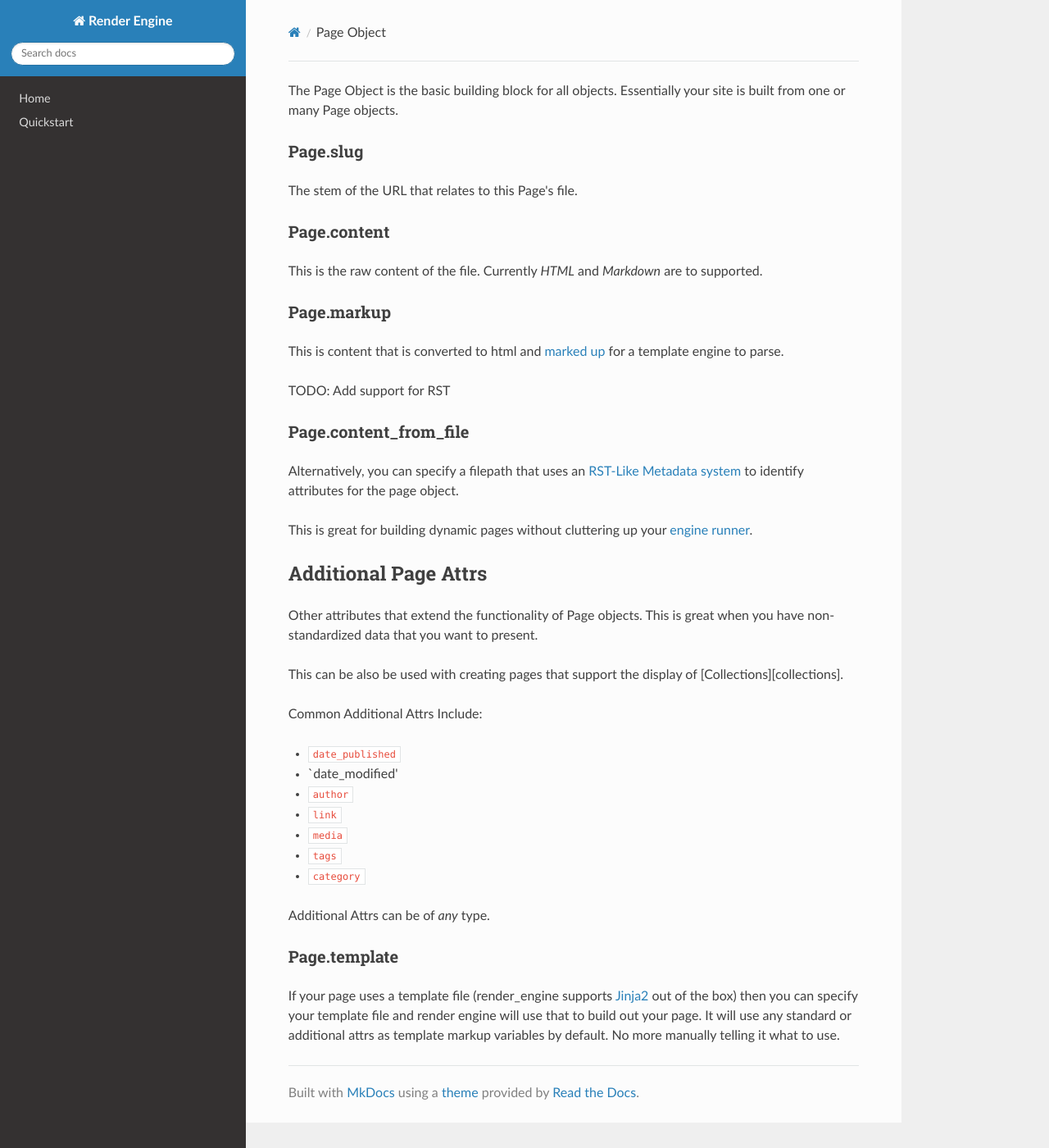
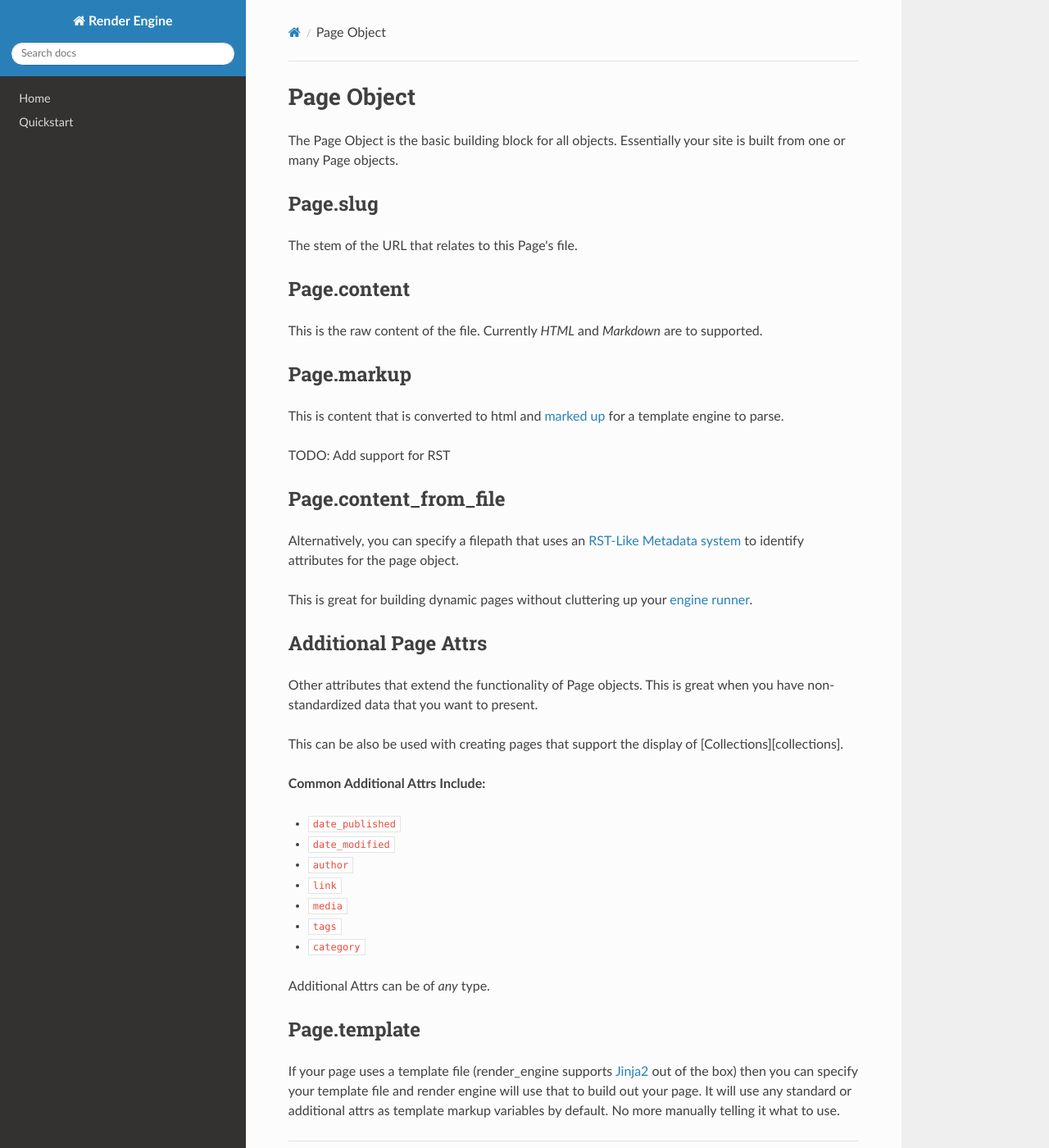
Before and after one commit to render-engine/render-engine, an MkDocs documentation site: the page built from docs/page.md, in a window 1280 px wide and 1400 px high. Shown: the whole window at 82% size. Built offline with MkDocs 1.6.1, drawn with Linux system fonts in a browser that asks for light colours; nearby versions of some CDN libraries; some of the changed lines change nothing that is shown.

Commit message:
update page docs

```diff
--- a/docs/page.md
+++ b/docs/page.md
@@ -1,19 +1,19 @@
-Title: Page Object
+# Page Object
 
 The Page Object is the basic building block for all objects. Essentially your site is built from one or many Page objects.
 
-### Page.slug
+## Page.slug
 The stem of the URL that relates to this Page's file.
 
-### Page.content
+## Page.content
 This is the raw content of the file. Currently _HTML_ and _Markdown_ are to supported.
 
-### Page.markup
+## Page.markup
 This is content that is converted to html and [marked up](#) for a template engine to parse.
 
 TODO: Add support for RST
 
-### Page.content_from_file
+## Page.content_from_file
 Alternatively, you can specify a filepath that uses an [RST-Like Metadata system](#) to identify attributes for the page object.
 
 This is great for building dynamic pages without cluttering up your [engine runner](#).
@@ -23,10 +23,10 @@ Other attributes that extend the functionality of Page objects. This is great wh
 
 This can be also be used with creating pages that support the display of [Collections][collections].
 
-Common Additional Attrs Include:
+**Common Additional Attrs Include:**
 
 * `date_published`
-* `date_modified'
+* `date_modified`
 * `author`
 * `link`
 * `media`
@@ -35,5 +35,5 @@ Common Additional Attrs Include:
 
 Additional Attrs can be of _any_ type.
 
-### Page.template
+## Page.template
 If your page uses a template file (render_engine supports [Jinja2](https://palletsprojects.com/p/jinja/) out of the box) then you can specify your template file and render engine will use that to build out your page. It will use any standard or additional attrs as template markup variables by default. No more manually telling it what to use.
```
